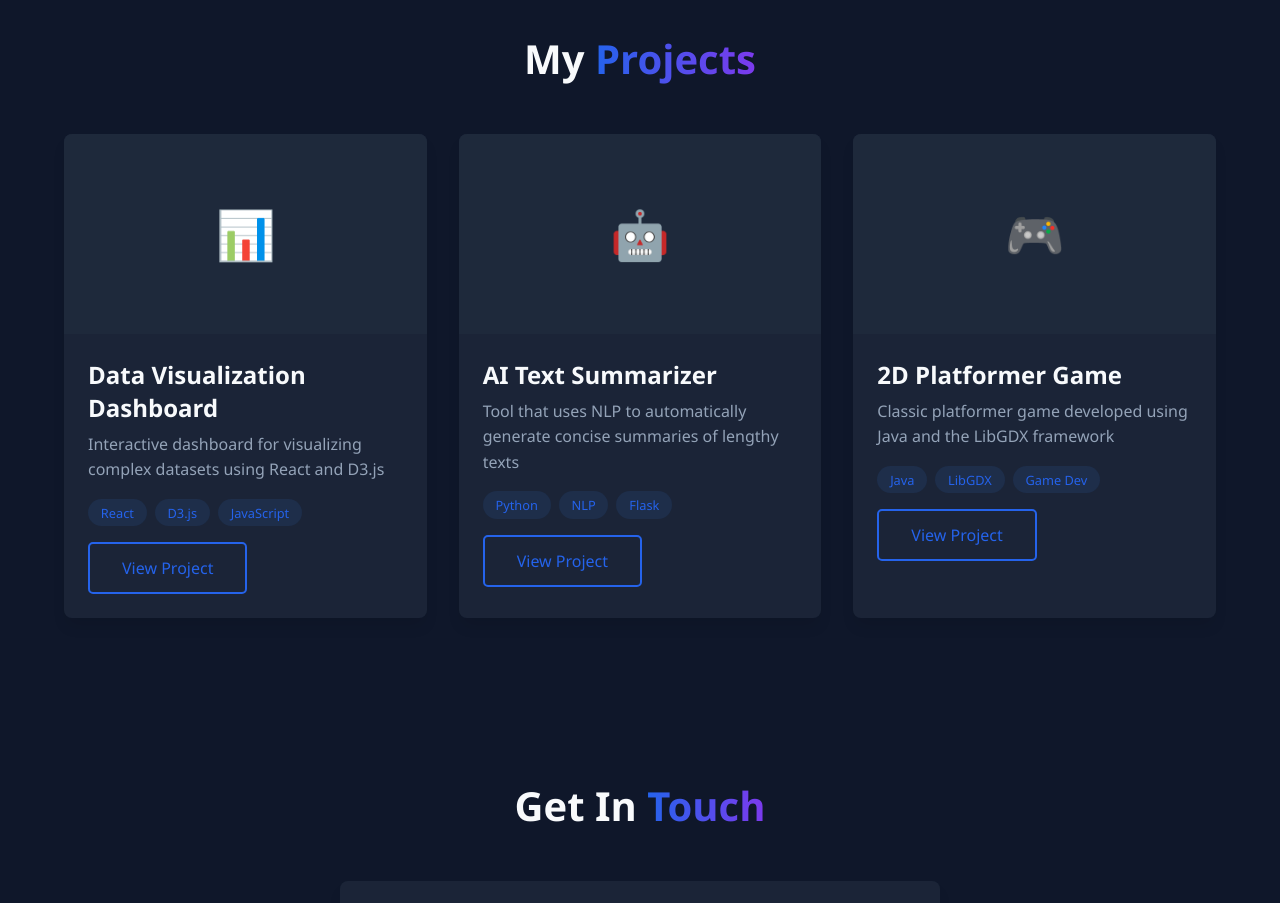
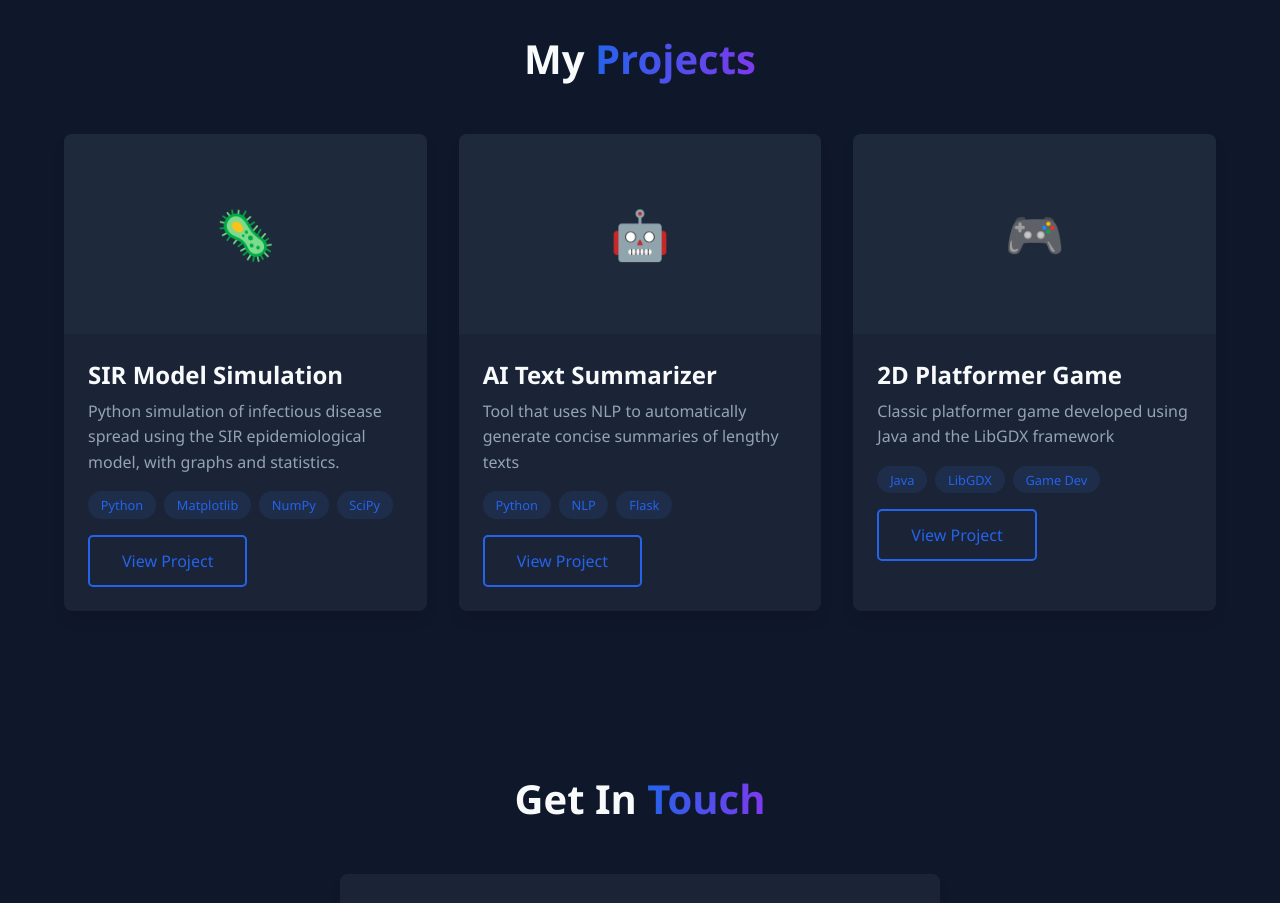
Before and after one commit to W-Akrabi/portfolio, a plain HTML site: page index.html in a window 1280 px wide. Shown: the part 2060-2963 px from the top of the page. Drawn offline with Linux system fonts and the light colour scheme.

Commit message:
changed one of the projects

```diff
--- a/index.html
+++ b/index.html
@@ -533,16 +533,17 @@
             <h2 class="section-title">My <span>Projects</span></h2>
             <div class="projects">
                 <div class="project-card">
-                    <div class="project-img">📊</div>
+                    <div class="project-img">🦠</div>
                     <div class="project-content">
-                        <h3>Data Visualization Dashboard</h3>
-                        <p>Interactive dashboard for visualizing complex datasets using React and D3.js</p>
+                        <h3>SIR Model Simulation</h3>
+                        <p>Python simulation of infectious disease spread using the SIR epidemiological model, with graphs and statistics.</p>
                         <div class="project-tags">
-                            <span class="tag">React</span>
-                            <span class="tag">D3.js</span>
-                            <span class="tag">JavaScript</span>
+                            <span class="tag">Python</span>
+                            <span class="tag">Matplotlib</span>
+                            <span class="tag">NumPy</span>
+                            <span class="tag">SciPy</span>
                         </div>
-                        <a href="#" class="btn btn-outline">View Project</a>
+                        <a href="https://github.com/yourusername/sir-model-simulation" class="btn btn-outline">View Project</a>
                     </div>
                 </div>
 
```
